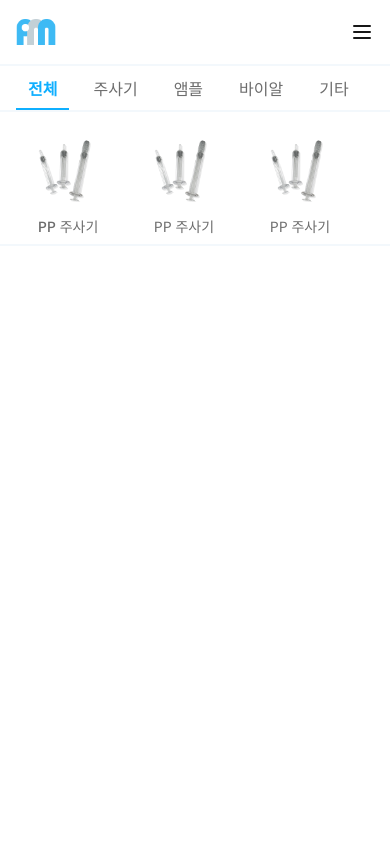
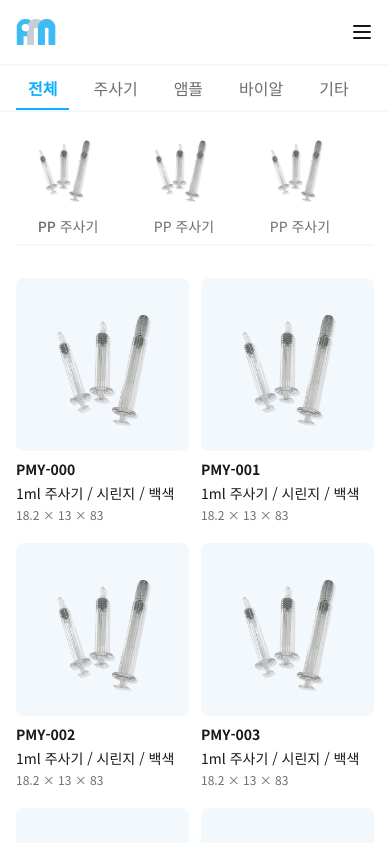
Before and after one commit to ph-mold/ph-mold-web, a Next.js app: page /products in a window 390 px wide. Shown: the top 843 px of the page. Built offline with nearby package versions, Linux system fonts and the light colour scheme.

Commit message:
[Update] 컴포넌트 분리

```diff
--- a/app/products/page.tsx
+++ b/app/products/page.tsx
@@ -1,10 +1,10 @@
 "use client";
 
-import { useMemo, useCallback } from "react";
-import { useRouter, useSearchParams } from "next/navigation";
-import Image from "next/image";
 import Tab from "@/components/common/Tab";
 import { Typography } from "@/components/common/Typography";
+import ProductSubCategorySection from "@/components/products/ProductSubCategorySection";
+import ProductGrid from "@/components/products/ProductGrid";
+import { useTabNavigation } from "@/hooks/useTabNavigation";
 
 const TAB_ITEMS = [
   { label: "전체", value: "all" },
@@ -15,21 +15,10 @@ const TAB_ITEMS = [
 ];
 
 export default function Products() {
-  const searchParams = useSearchParams();
-  const router = useRouter();
-
-  const params = useMemo(
-    () => new URLSearchParams(searchParams),
-    [searchParams]
-  );
-
-  const handleTabSelect = useCallback(
-    (tab: string) => {
-      params.set("tab", tab);
-      router.replace(`?${params.toString()}`);
-    },
-    [params, router]
-  );
+  const { activeTab, handleTabClick } = useTabNavigation({
+    tabs: TAB_ITEMS,
+    mode: "query"
+  });
 
   return (
     <div className="relative h-fit w-full">
@@ -40,68 +29,20 @@ export default function Products() {
       >
         제품
       </Typography>
-      <div className="border-background2 sticky top-16 z-9 h-12 w-full border-b-2 bg-white/60 backdrop-blur-md">
+      <div className="border-background2 sticky top-16 z-9 h-12 w-full border-b-2 bg-white/80 backdrop-blur-md">
         <div className="scrollbar-hide mx-auto max-w-[1280px] overflow-x-scroll">
           <Tab
             className="w-fit px-4 md:px-10"
-            onChange={handleTabSelect}
+            activeTab={activeTab}
+            onChange={handleTabClick}
             tabs={TAB_ITEMS}
           />
         </div>
       </div>
-      <div className="border-background2 scrollbar-hide mx-auto w-full max-w-[1280px] overflow-x-scroll overflow-y-hidden border-b-2 px-4 md:px-10">
-        <Tab
-          className="py-2"
-          showIndicator={false}
-          tabClassName="flex-col !text-sm !p-0"
-          activeTabClassName="!font-medium !text-foreground2"
-          tabs={[
-            {
-              label: "PP 주사기",
-              value: "s",
-              icon: (
-                <div className="size-24 flex-none sm:size-32">
-                  <Image
-                    src={"/sample1.png"}
-                    alt={""}
-                    width={240}
-                    height={240}
-                  />
-                </div>
-              )
-            },
-            {
-              label: "PP 주사기",
-              value: "s1",
-              icon: (
-                <div className="size-24 flex-none sm:size-32">
-                  <Image
-                    src={"/sample1.png"}
-                    alt={""}
-                    width={240}
-                    height={240}
-                  />
-                </div>
-              )
-            },
-            {
-              label: "PP 주사기",
-              value: "s2",
-              icon: (
-                <div className="size-24 flex-none sm:size-32">
-                  <Image
-                    src={"/sample1.png"}
-                    alt={""}
-                    width={240}
-                    height={240}
-                  />
-                </div>
-              )
-            }
-          ]}
-        />
+      <div className="mx-auto w-full max-w-[1280px] px-4 md:px-10">
+        <ProductSubCategorySection />
+        <ProductGrid />
       </div>
-      <div className="h-[2000px]"> </div>
     </div>
   );
 }
--- /dev/null
+++ b/components/products/ProductGrid.tsx
@@ -0,0 +1,33 @@
+import Image from "next/image";
+
+const sampleItems = Array.from({ length: 20 }).map((_, i) => ({
+  id: `PMY-${i.toString().padStart(3, "0")}`,
+  name: "1ml 주사기 / 시린지 / 백색",
+  size: "18.2 × 13 × 83",
+  imageUrl: "/sample1.png"
+}));
+
+export default function ProductGrid() {
+  return (
+    <div className="my-8 grid grid-cols-2 gap-3 space-y-2 sm:grid-cols-3 md:grid-cols-4 lg:grid-cols-5">
+      {sampleItems.map((item) => (
+        <div key={item.id} className="flex flex-col gap-2">
+          <div className="bg-background2 flex aspect-square items-center justify-center overflow-hidden rounded-lg">
+            <Image
+              src={item.imageUrl}
+              alt={item.id}
+              width={240}
+              height={240}
+              className="h-full w-full object-contain"
+            />
+          </div>
+          <div className="space-y-1">
+            <p className="text-sm font-bold">{item.id}</p>
+            <p className="text-sm">{item.name}</p>
+            <p className="text-foreground2 text-xs">{item.size}</p>
+          </div>
+        </div>
+      ))}
+    </div>
+  );
+}
--- /dev/null
+++ b/components/products/ProductSubCategorySection.tsx
@@ -0,0 +1,44 @@
+import Image from "next/image";
+import Tab from "../common/Tab";
+
+export default function ProductSubCategorySection() {
+  return (
+    <div className="border-background2 scrollbar-hide w-full overflow-x-scroll overflow-y-hidden border-b-2">
+      <Tab
+        className="py-2"
+        showIndicator={false}
+        tabClassName="flex-col !text-sm !p-0"
+        activeTabClassName="!font-medium !text-foreground2"
+        tabs={[
+          {
+            label: "PP 주사기",
+            value: "s",
+            icon: (
+              <div className="size-24 flex-none sm:size-32">
+                <Image src={"/sample1.png"} alt={""} width={240} height={240} />
+              </div>
+            )
+          },
+          {
+            label: "PP 주사기",
+            value: "s1",
+            icon: (
+              <div className="size-24 flex-none sm:size-32">
+                <Image src={"/sample1.png"} alt={""} width={240} height={240} />
+              </div>
+            )
+          },
+          {
+            label: "PP 주사기",
+            value: "s2",
+            icon: (
+              <div className="size-24 flex-none sm:size-32">
+                <Image src={"/sample1.png"} alt={""} width={240} height={240} />
+              </div>
+            )
+          }
+        ]}
+      />
+    </div>
+  );
+}
```
